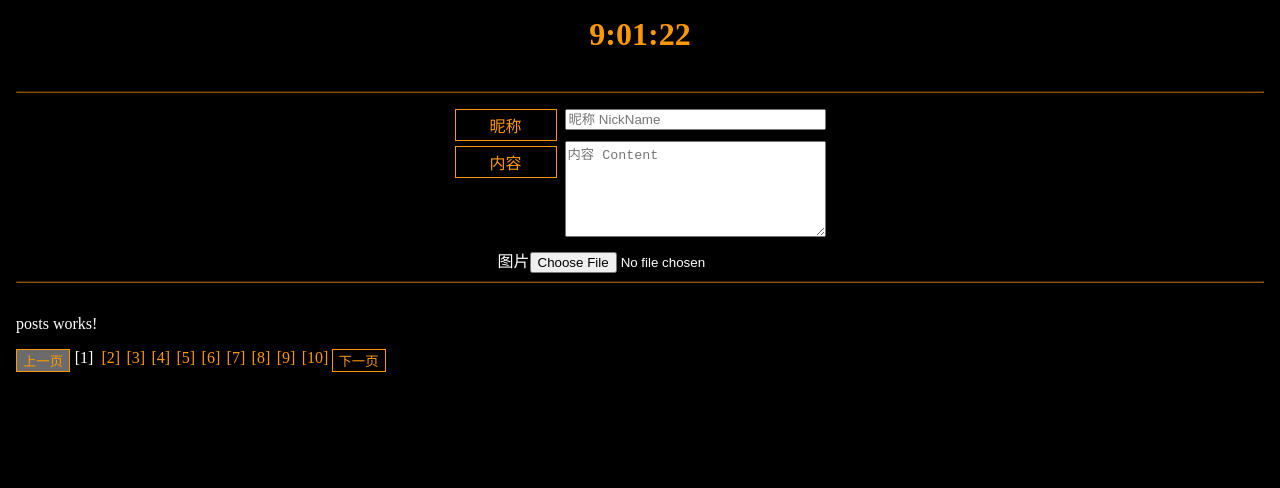
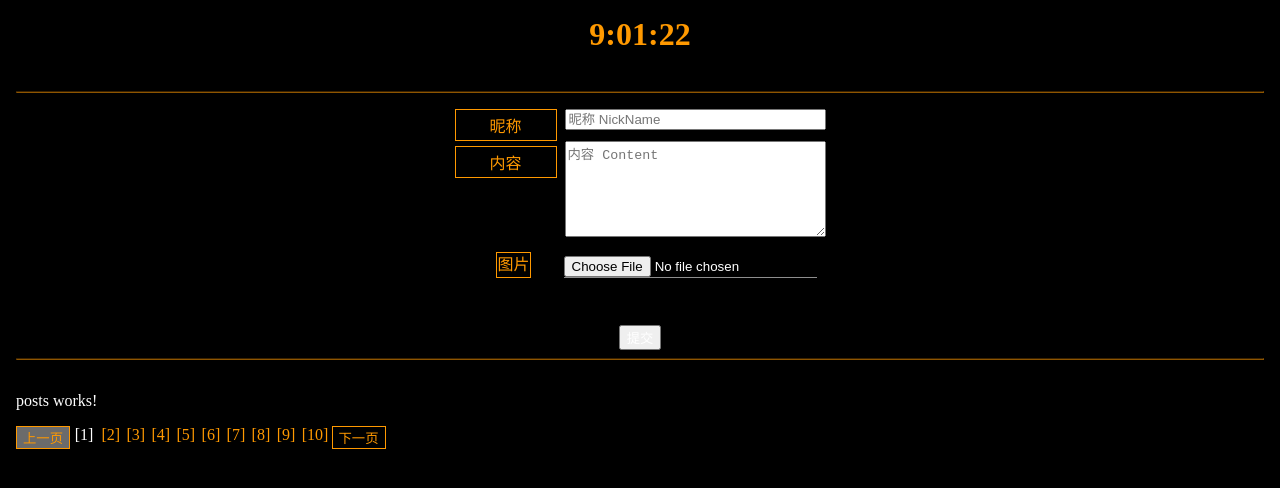
Before and after one commit to myfor/dark.myfor.front, an Angular app: page / in a window 1280 px wide. Shown: the top 488 px of the page. Built offline with nearby package versions, Linux system fonts and the light colour scheme.

Commit message:
update: new posts

```diff
--- a/src/app/new-post/new-post.component.css
+++ b/src/app/new-post/new-post.component.css
@@ -34,3 +34,28 @@
   color: #000;
   margin-bottom: .7rem;
 }
+
+.div-img-box {
+  display: flex;
+  flex-direction: row;
+  justify-content: center;
+}
+
+.div-img {
+  width: 100px;
+  padding: .2rem 0rem;
+  margin-bottom: .3rem;
+}
+
+.lbl-img {
+  color: #F90;
+  width: 100px;
+  padding: .2rem 0rem;
+  margin-bottom: .3rem;
+  border: 1px solid #F90;
+}
+
+.fil-img {
+  width: 235px;
+  margin-left: .5rem;
+}
--- a/src/app/new-post/new-post.component.html
+++ b/src/app/new-post/new-post.component.html
@@ -10,9 +10,15 @@
         <textarea id="" cols="30" rows="6" placeholder="内容 Content"></textarea>
       </div>
     </div>
-    <div>
-      <label for="txt_img">图片</label>
-      <input type="file">
+    <div class="div-img-box">
+      <div class="div-img">
+        <label class="lbl-img" for="txt_img">图片</label>
+      </div>
+      <preview-image></preview-image>
+      <!-- <input class="fil-img" type="file"> -->
+    </div>
+    <div class="div-action">
+      <button type="button">提交</button>
     </div>
   </form>
 </div>
--- a/src/app/new-post/new-post.component.ts
+++ b/src/app/new-post/new-post.component.ts
@@ -7,6 +7,8 @@ import { FormBuilder, Validators } from '@angular/forms';
   styleUrls: ['./new-post.component.css']
 })
 export class NewPostComponent implements OnInit {
+
+  showPreview = false;
 
   newPostForm = this.fb.group({
     nickName: ['', [Validators.required]],
--- /dev/null
+++ b/src/app/share/preview-image/preview-image.component.css
@@ -0,0 +1,19 @@
+.div-preview-image {
+  margin-bottom: 2rem;
+}
+
+.div-preview {
+  padding: .1rem;
+  margin: .2rem 0;
+}
+
+.div-preview>img {
+  border: 1px solid #cecece;
+  padding: .2rem;
+}
+
+.inp-file {
+  width: 100%;
+  margin: .5rem 0;
+  border-bottom: 1px solid #8e8e8e;
+}
--- /dev/null
+++ b/src/app/share/preview-image/preview-image.component.html
@@ -0,0 +1,6 @@
+<div class="div-preview-image">
+  <input class="inp-file" type="file" #file (change)="fileChange()" accept="{{accept}}" />
+  <div class="div-preview">
+    <img #preview src="{{initPath}}" alt="图片预览" [hidden]="!selectedFile" [ngStyle]="imgStyle">
+  </div>
+</div>
--- /dev/null
+++ b/src/app/share/preview-image/preview-image.component.ts
@@ -0,0 +1,53 @@
+import { Component, ElementRef, ViewChild, Input, Output, EventEmitter, OnInit } from '@angular/core';
+
+/**
+ * 预览图默认最大宽度
+ */
+const DEFAULT_MAX_WIDTH = '25rem';
+/**
+ * 预览图默认最大高度
+ */
+const DEFAULT_MAX_HEIGHT = '15rem';
+
+@Component({
+    // tslint:disable-next-line: component-selector
+    selector: 'preview-image',
+    templateUrl: './preview-image.component.html',
+    styleUrls: ['./preview-image.component.css']
+})
+export class PreviewImageComponent implements OnInit {
+
+    imgStyle = {
+        'max-width': DEFAULT_MAX_WIDTH,
+        'max-height': DEFAULT_MAX_HEIGHT
+    };
+
+    @Input() initPath = '';
+
+    @Input() set maxWidth(width: string) {
+        this.imgStyle['max-width'] = width ? width : DEFAULT_MAX_WIDTH;
+    }
+    @Input() set maxHeight(height: string) {
+        this.imgStyle['max-height'] = height ? height : DEFAULT_MAX_HEIGHT;
+    }
+    @Input() accept = '.png,.jpg,.jpeg,.gif,.bmp';
+
+    @Output() fileChangeEvent = new EventEmitter<any>();
+
+    selectedFile: any;
+    @ViewChild('file', {static: false}) file: ElementRef;
+    @ViewChild('preview', { static: false }) private preview: ElementRef;
+
+    ngOnInit() {
+        this.selectedFile = this.initPath ? true : false;
+    }
+
+    fileChange() {
+        const eleFiles = this.file.nativeElement.files;
+        if (eleFiles.length) {
+            this.selectedFile = eleFiles[0];
+            this.preview.nativeElement.src = window.URL.createObjectURL(eleFiles[0]);
+        }
+        this.fileChangeEvent.emit(this.selectedFile);
+    }
+}
--- a/src/app/share/share.module.ts
+++ b/src/app/share/share.module.ts
@@ -1,10 +1,12 @@
 import { NgModule } from '@angular/core';
 import { CommonModule } from '@angular/common';
+import { FormsModule, ReactiveFormsModule } from '@angular/forms';
 import { PaginatorComponent } from './paginator/paginator.component';
-import { FormsModule, ReactiveFormsModule } from '@angular/forms';
+import { PreviewImageComponent } from './preview-image/preview-image.component';
 
 const EXPORTS_COMPONENT = [
-  PaginatorComponent
+  PaginatorComponent,
+  PreviewImageComponent
 ];
 
 const EXPORTS_MODULE = [
```
Also changed, not shown: src/app/share/preview-image/README.md (added).
